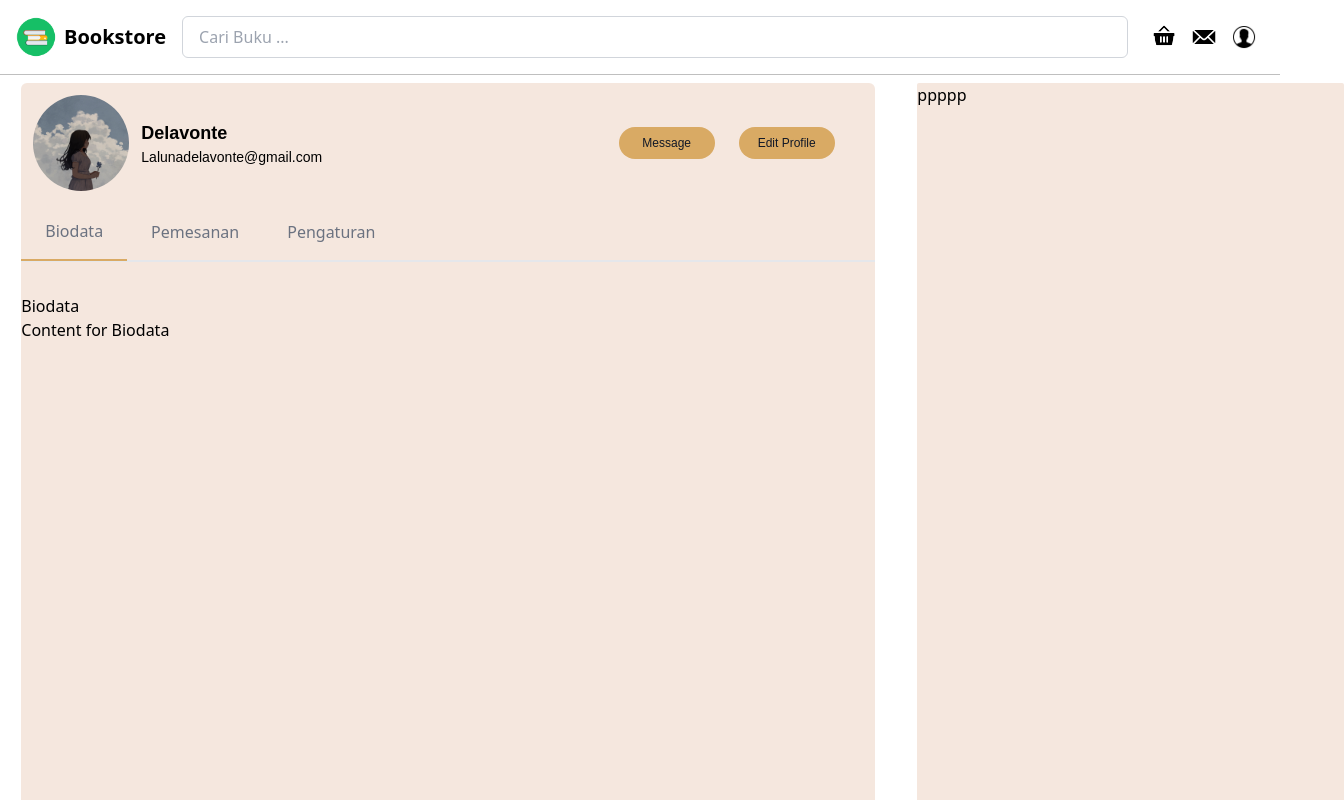
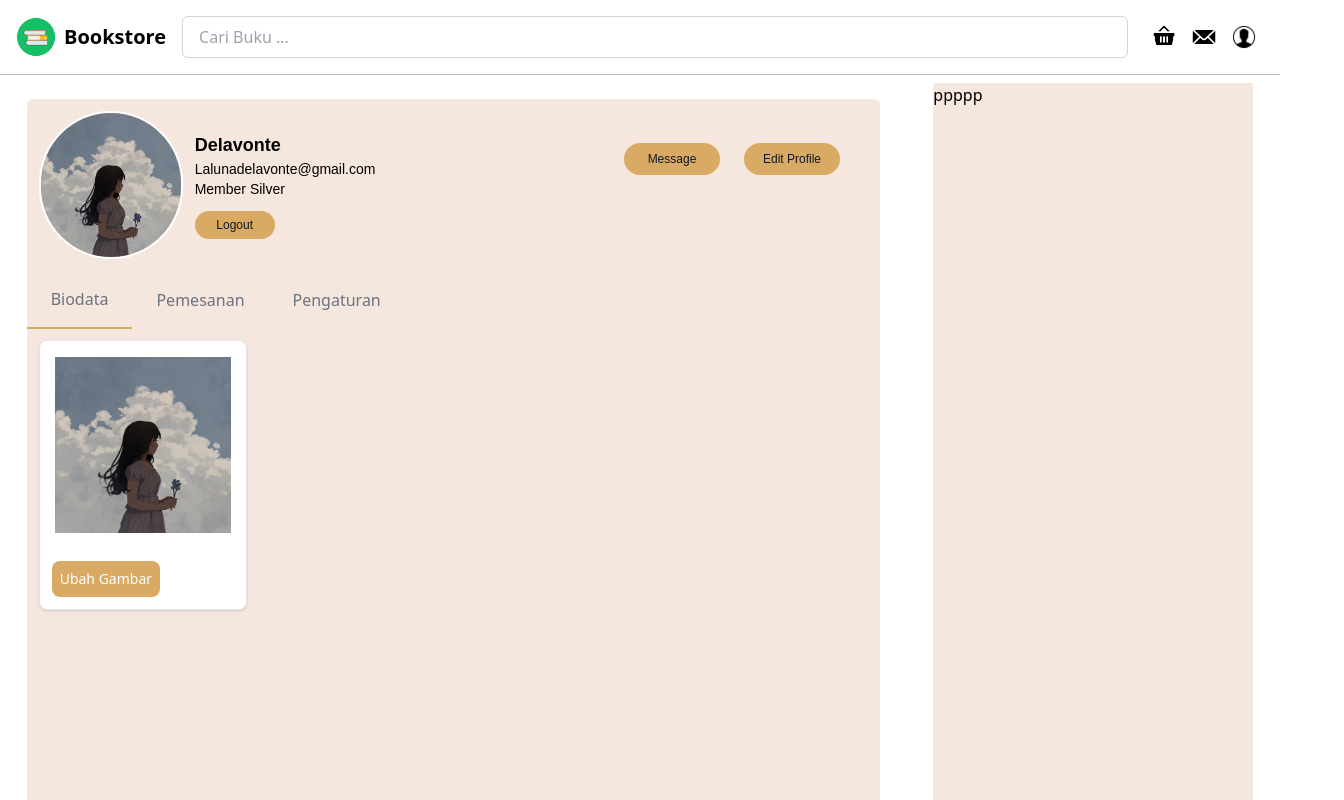
Before and after one commit to RajendraMaheswara/SMKN6--KELOMPOK4-BOOKSTORE, a React (Create React App) app: page / in a window 1280 px wide. Shown: the top 800 px of the page, 1344 px wide, since content can reach past the window. Built offline with nearby package versions, Linux system fonts and the light colour scheme; the HTML template or start-up script is replaced by a standard one.

Commit message:
mengubah bebrapa file

```diff
--- a/src/App.js
+++ b/src/App.js
@@ -15,7 +15,7 @@ function App() {
       {/* <Login /> */}
       {/* <Desc /> */}
       {/* <Halaman_Account /> */}
-      <Halaman_Keranjang />
+      {/* <Halaman_Keranjang /> */}
       {/* <Halaman_Login /> */}
       {/* <Test /> */}
     </div>
--- a/src/components/halaman_account/account.js
+++ b/src/components/halaman_account/account.js
@@ -10,12 +10,14 @@ function Halaman_Account() {
 	  <div>
         <Bar />
         <div className='container flex flex-row'>
-          <div className='basis-2/3 mx-auto w-1/5 h-screen bg-light-cream my-2 rounded-md p-0' id='kotak-top'>
+          <div className='basis-2/3 mx-auto w-1/5 h-screen bg-light-cream my-6 rounded-md p-0' id='kotak-top'>
            <div className='flex'>
-            <img src={Pp} className='w-24 rounded-full m-3'/>
-           <div className='py-9'>
+            <img src={Pp} className='w-36 border-white border-2 rounded-full m-3'/>
+           <div className='py-8'>
             <h1 className='font-barlow font-bold text-lg'>Delavonte</h1>
             <h1 className='font-barlow text-sm'>Lalunadelavonte@gmail.com</h1>
+            <h1 className='font-barlow text-sm'>Member Silver</h1>
+            <button className="h-7 w-20 mt-3 bg-dark-cream  hover:bg-brown-cream font-barlow text-gray-900 text-xs rounded-full">Logout</button>
            </div>
            <div className='py-8 px-7 ml-auto'>
             <button className="h-8 w-24 m-3 bg-dark-cream  hover:bg-brown-cream font-barlow text-gray-900 text-xs rounded-full">Message</button>
@@ -25,7 +27,7 @@ function Halaman_Account() {
            {/* <div class="border-t border-gray-300 my-1"></div> */}
            <Tabslide/>
           </div>
-          <div className='basis-1/3 my-2 -mr-16 mx-auto rounded-sm bg-light-cream h-screen'>
+          <div className='basis-1/4 my-2  mx-auto rounded-sm bg-light-cream h-screen'>
             <p>ppppp</p>
           </div>
         </div>
--- a/src/components/halaman_account/tabslide.js
+++ b/src/components/halaman_account/tabslide.js
@@ -1,5 +1,6 @@
 import '../../../src/App.css';
 import '../../../src/index.css';
+import Pp from '../../assets/pp.png';
 import { useState } from 'react';
 
 const Test = () => {
@@ -9,7 +10,7 @@ const Test = () => {
     return (
       <div className="bg">
         <div className="max-w-6xl mx-auto ">
-          <div className="border-b-2 border-gray-200">
+          <div className="border-0 rounded">
             <nav className="-mb-px flex">
               {tabs.map((tab, index) => (
                 <button
@@ -34,8 +35,42 @@ const Test = () => {
                   activeTab === index ? 'block' : 'hidden'
                 }`}
               >
-                <h2>{tab}</h2>
-                <p>Content for {tab}</p>
+                {tab === 'Biodata' &&
+                    <div className='container mx-3 flex'>
+                        <div class="w-52 -mt-5 bg-white border border-gray-200 rounded-lg shadow">
+                            <a href="#">
+                                <img class="w-44 mx-auto my-4"  src={Pp} alt="" />
+                            </a>
+                            <div class="p-3">
+                                <a href="#" class="inline-flex items-center p-2 center  text-sm font-medium text-center text-white bg-dark-cream rounded-lg hover:bg-brown-cream focus:ring-4 focus:outline-none focus:ring-blue-300">
+                                    Ubah Gambar
+                                    {/* <svg aria-hidden="true" class="w-4 h-4 ml-2 -mr-1" fill="currentColor" viewBox="0 0 20 20" xmlns="http://www.w3.org/2000/svg"><path fill-rule="evenodd" d="M10.293 3.293a1 1 0 011.414 0l6 6a1 1 0 010 1.414l-6 6a1 1 0 01-1.414-1.414L14.586 11H3a1 1 0 110-2h11.586l-4.293-4.293a1 1 0 010-1.414z" clip-rule="evenodd"></path></svg> */}
+                                </a>
+                                {/* <a href="#">
+                                    <h5 class="mb-2 text-sm font-bold tracking-tight text-gray-900 dark:text-white">Noteworthy technology acquisitions 2021</h5>
+                                </a> */}
+                                {/* <p class="mb-3 font-normal text-gray-700 dark:text-gray-400">Here are the biggest enterprise technology acquisitions of 2021 so far, in reverse chronological order.</p>
+                                <a href="#" class="inline-flex items-center px-3 py-2 text-sm font-medium text-center text-white bg-blue-700 rounded-lg hover:bg-blue-800 focus:ring-4 focus:outline-none focus:ring-blue-300 dark:bg-blue-600 dark:hover:bg-blue-700 dark:focus:ring-blue-800">
+                                    Read more
+                                    <svg aria-hidden="true" class="w-4 h-4 ml-2 -mr-1" fill="currentColor" viewBox="0 0 20 20" xmlns="http://www.w3.org/2000/svg"><path fill-rule="evenodd" d="M10.293 3.293a1 1 0 011.414 0l6 6a1 1 0 010 1.414l-6 6a1 1 0 01-1.414-1.414L14.586 11H3a1 1 0 110-2h11.586l-4.293-4.293a1 1 0 010-1.414z" clip-rule="evenodd"></path></svg>
+                                </a> */}
+                            </div>
+                        </div>
+                    </div>
+                }
+                {tab === 'Pemesanan' &&
+                    <p>Daftar pemesanan Anda:</p>
+                }
+                {tab === 'Pengaturan' &&
+                    <div>
+                    <h3>Pengaturan akun</h3>
+                    <ul>
+                        <li>Email: johndoe@example.com</li>
+                        <li>Password: **********</li>
+                        <li>Notifikasi: ON</li>
+                    </ul>
+                    </div>
+                }
               </div>
             ))}
           </div>
```
